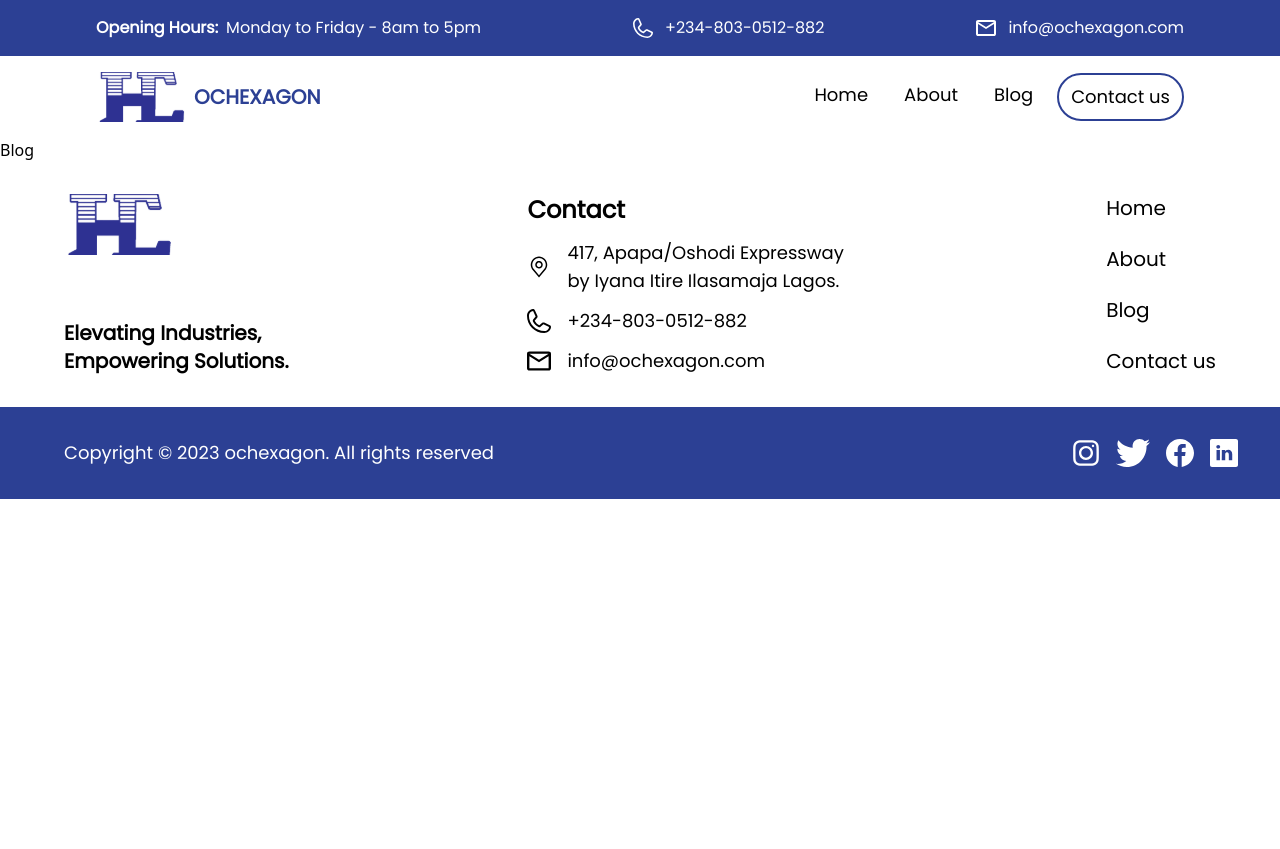
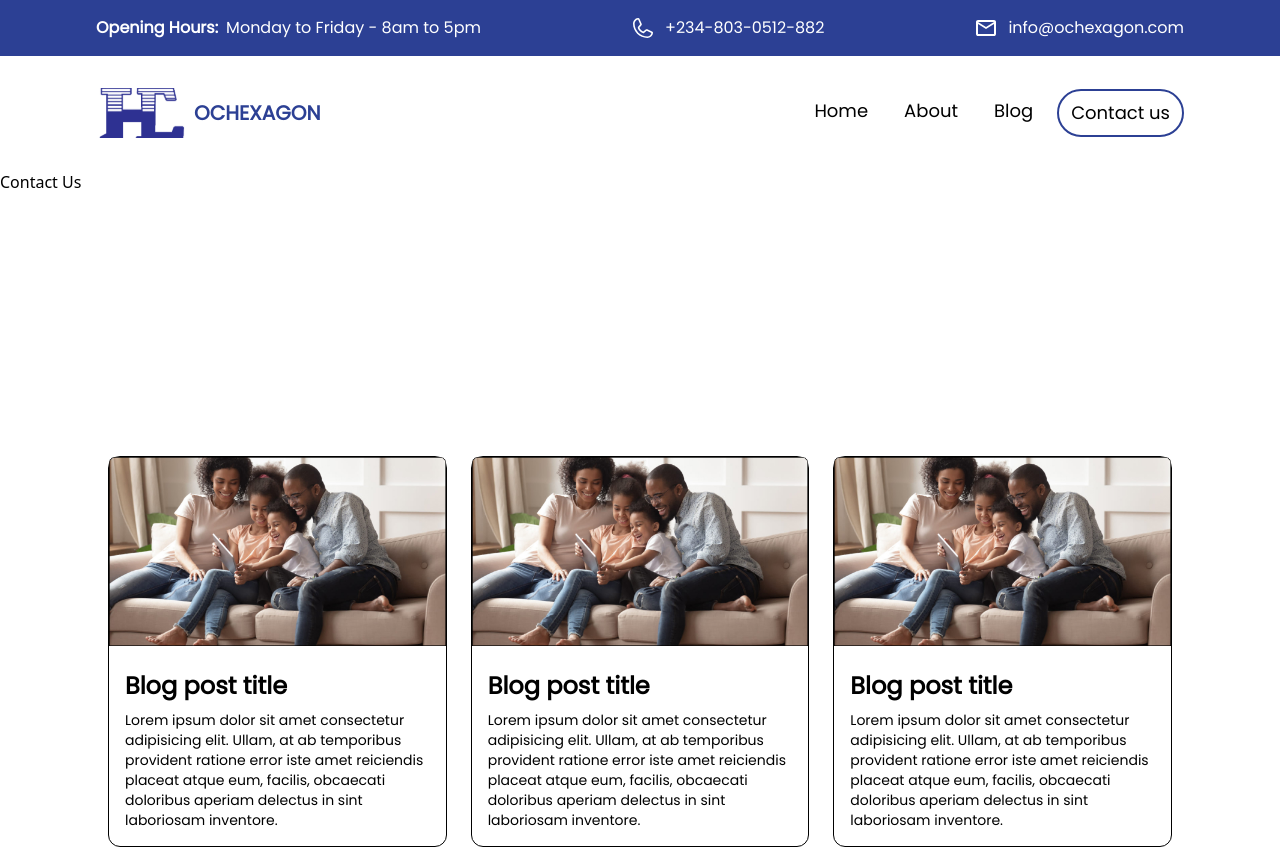
Before and after one commit to joshytheprogrammer/ochexagonv2, a Next.js app: page /blog in a window 1280 px wide. Shown: the top 849 px of the page. Before the commit the page ends 800 px from the top, so only its background shows below. Built offline with nearby package versions, Linux system fonts and the light colour scheme.

Commit message:
Co-authored-by: Joshua <joshytheprogrammer@users.noreply.github.com>

```diff
--- a/app/blog/page.jsx
+++ b/app/blog/page.jsx
@@ -1,8 +1,18 @@
-import React from 'react'
+
+import BlogJumbotron from "@components/BlogJumbotron"
+import BlogPostCard from "@components/BlogPostCard"
 
 const page = () => {
   return (
-    <div>Blog</div>
+    <div className="">
+      <BlogJumbotron />
+
+      <div className="lg:px-24 md:px-16 px-8 py-4 flex flex-col md:flex-row justify-between items-center">
+        <BlogPostCard />
+        <BlogPostCard />
+        <BlogPostCard />
+      </div>
+    </div>
   )
 }
 
--- a/app/layout.jsx
+++ b/app/layout.jsx
@@ -6,7 +6,7 @@ import Footer from '@components/Footer'
 
 
 export const metadata = {
-  title: 'Ochexagon - Industrial Chemicals and Solutions',
+  title: 'O.C. Hexagon - Industrial Chemicals and Solutions',
   description: 'Your trusted partner for industrial chemicals, equipment, and laboratory items.',
   siteUrl: 'https://ochexagon.com',
   author: 'Kwaghuter Raphael',
--- /dev/null
+++ b/components/BlogJumbotron.jsx
@@ -0,0 +1,12 @@
+import Image from "next/image"
+import blogBanner from "@assets/blogBanner.jpg"
+
+const BlogJumbotron = () => {
+  return (
+    <div className="w-full h-[250px]">
+        <h1>Contact Us</h1>
+    </div>
+  )
+}
+
+export default BlogJumbotron
--- /dev/null
+++ b/components/BlogPostCard.jsx
@@ -0,0 +1,24 @@
+import Image from "next/image"
+import blog1 from "@assets/blog1.jpg"
+
+const BlogPostCard = () => {
+  return (
+    <div className="mx-3 my-5 w-[300px] sm:w-[400px] border border-black rounded-xl">
+        <Image
+         src={blog1}
+         alt="Image"
+         className="w-full h-auto"
+        />
+
+        <div className="p-4">
+            <h2 className="font font-bold text-2xl my-2">Blog post title</h2>
+
+            <p className="font text-sm sm:ext-md">
+                Lorem ipsum dolor sit amet consectetur adipisicing elit. Ullam, at ab temporibus provident ratione error iste amet reiciendis placeat atque eum, facilis, obcaecati doloribus aperiam delectus in sint laboriosam inventore.
+            </p>
+        </div>
+    </div>
+  )
+}
+
+export default BlogPostCard
--- /dev/null
+++ b/components/ContactJumbotron.jsx
@@ -0,0 +1,12 @@
+import Image from "next/image"
+import blogBanner from "@assets/blogBanner.jpg"
+
+const ContactJumbotron = () => {
+  return (
+    <div className="w-full h-[250px]">
+        <h1>Blog</h1>
+    </div>
+  )
+}
+
+export default ContactJumbotron
--- a/components/Hero.jsx
+++ b/components/Hero.jsx
@@ -5,7 +5,7 @@ import arrow from '@assets/arrow.svg'
 
 const Hero = () => {
   return (
-    <div className="lg:px-24 md:px-16 px-8 py-4 flex lg:flex-row flex-col justify-between items-center">
+    <div className="lg:px-24 md:px-16 px-8 py-8 flex lg:flex-row flex-col justify-between items-center">
       <div className="md:max-w-[800px] w-full">
         <h1 className='font xl:text-[56px] lg:text-[42px] md:text-[56px] text-[30px] font-extrabold sm:leading-[72px] lg:mb-4 md:mb-4 mb-3'>
           Empowering Industries with Innovative Chemical Solutions
@@ -32,10 +32,9 @@ const Hero = () => {
           </button>
         </Link>
 
-        <Link href='/contact' className='flex justify-center w-[200px] items-center sm:hidden text-center background-primary text-secondary rounded-3xl font font-bold py-3'>
+        <Link href='/contact' className='flex justify-center w items-center sm:hidden text-center background-primary text-secondary rounded-3xl font font-bold py-3'>
           Contact Us
           <Image src={arrow} alt='arrow' className='w-12 h-4 ml-1'/>
-
         </Link>
       </div>
 
--- a/components/Nav.jsx
+++ b/components/Nav.jsx
@@ -29,7 +29,7 @@ const Nav = () => {
   }, []);
 
   return (
-    <div className="lg:px-24 md:px-16 px-8 py-4 flex justify-between items-center relative w-full">
+    <div className="lg:px-24 md:px-16 px-8 py-8 flex justify-between items-center relative w-full">
       <Link href='/' className="flex items-center">
         <Image
         src={logo}
```
Also changed, not shown: assets/blog1.jpg (added), assets/blogBanner.jpg (added), styles/globals.css (line endings or trailing spaces).
